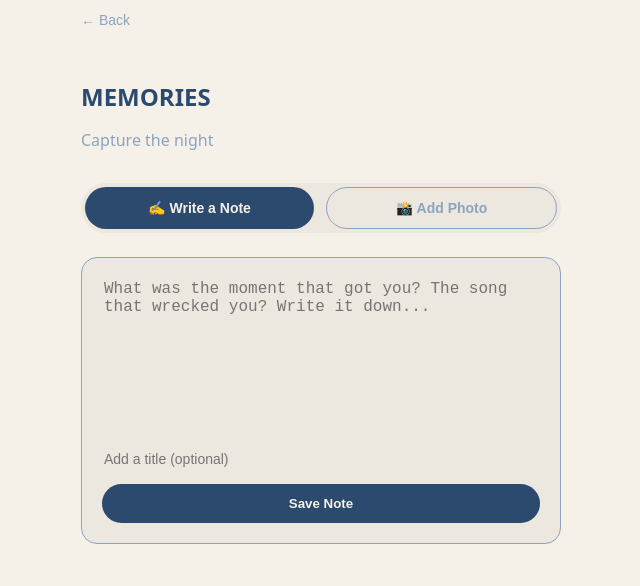
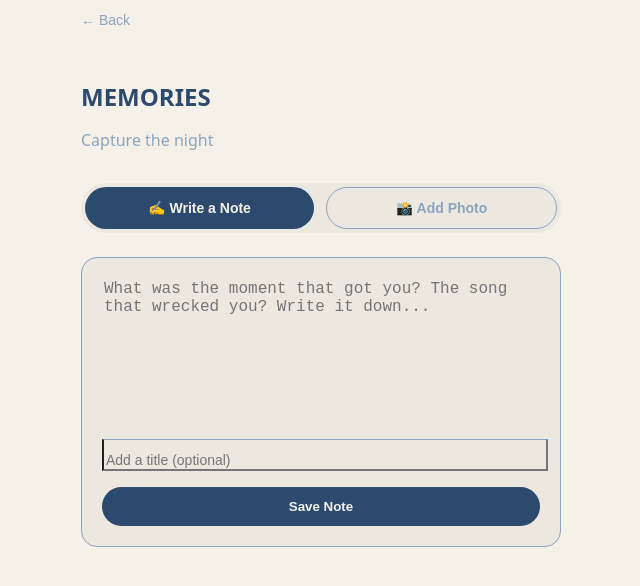
Before and after one commit to Dogsname1999/moonhead, a Next.js app: page /memories in a window 1280 px wide. Shown: the top 586 px of the page, without its empty margins (319-959 px from the left). Built offline with nearby package versions, Linux system fonts and the light colour scheme.

Commit message:
Restyle all pages to Moonhead color palette

```diff
--- a/app/memories/page.tsx
+++ b/app/memories/page.tsx
@@ -66,7 +66,7 @@ export default function MemoriesPage() {
             />
             <input type="text" value={caption} onChange={(e) => setCaption(e.target.value)}
               placeholder="Add a title (optional)"
-              style={{ width: '100%', background: 'transparent', color: '#5C7A9E', fontSize: '14px', outline: 'none', borderTop: '1px solid #8BA5C0', paddingTop: '12px', marginBottom: '16px', border: 'none', borderTop: '1px solid #8BA5C0' }}
+              style={{ width: '100%', background: 'transparent', color: '#5C7A9E', fontSize: '14px', outline: 'none', borderTop: '1px solid #8BA5C0', paddingTop: '12px', marginBottom: '16px' }}
             />
             <button onClick={addNote} style={{ width: '100%', padding: '12px', borderRadius: '999px', fontWeight: 600, backgroundColor: '#2C4A6E', color: '#F5F0E8', border: 'none', cursor: 'pointer' }}>
               Save Note
--- a/app/setlist/page.tsx
+++ b/app/setlist/page.tsx
@@ -63,7 +63,7 @@ function SetlistContent() {
             <input
               type="text" value={newNote} onChange={(e) => setNewNote(e.target.value)}
               placeholder="Add a note... (optional)"
-              style={{ width: '100%', background: 'transparent', color: '#5C7A9E', fontSize: '14px', outline: 'none', borderTop: '1px solid #8BA5C0', paddingTop: '12px', marginBottom: '16px', border: 'none', borderTop: '1px solid #8BA5C0', boxSizing: 'border-box' }}
+              style={{ width: '100%', background: 'transparent', color: '#5C7A9E', fontSize: '14px', outline: 'none', borderTop: '1px solid #8BA5C0', paddingTop: '12px', marginBottom: '16px', boxSizing: 'border-box' }}
             />
           )}
           <div style={{ display: 'flex', gap: '12px' }}>
```
